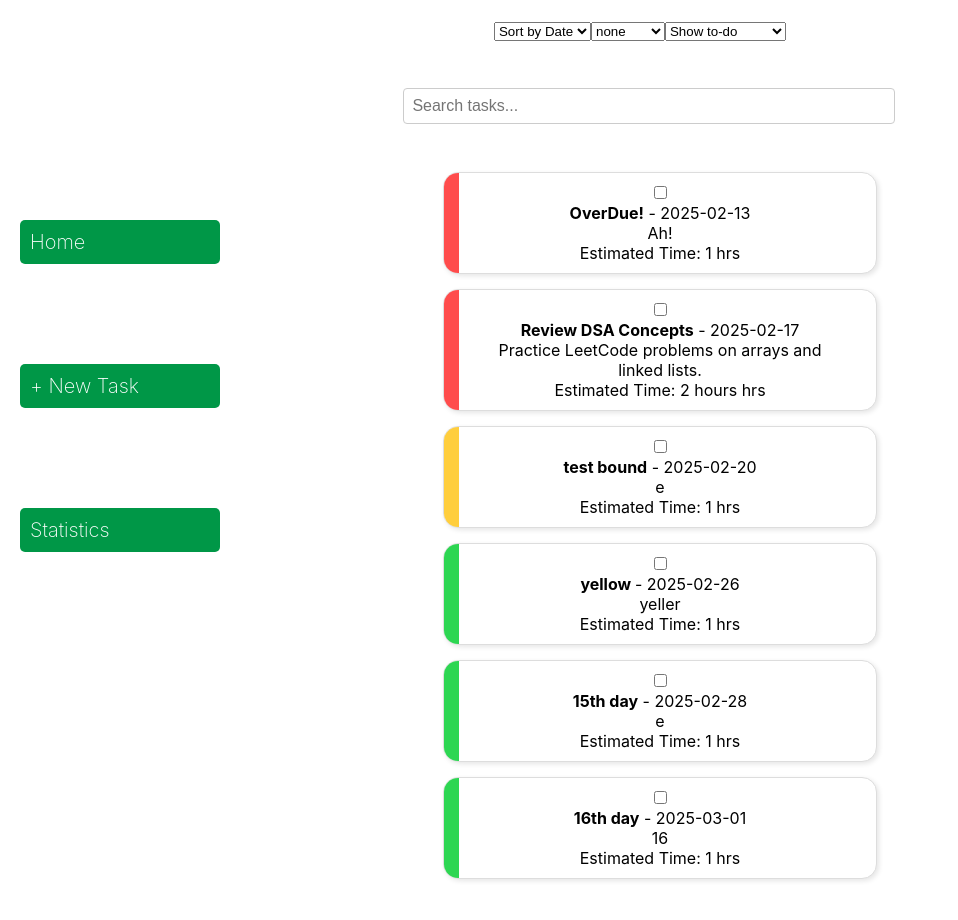
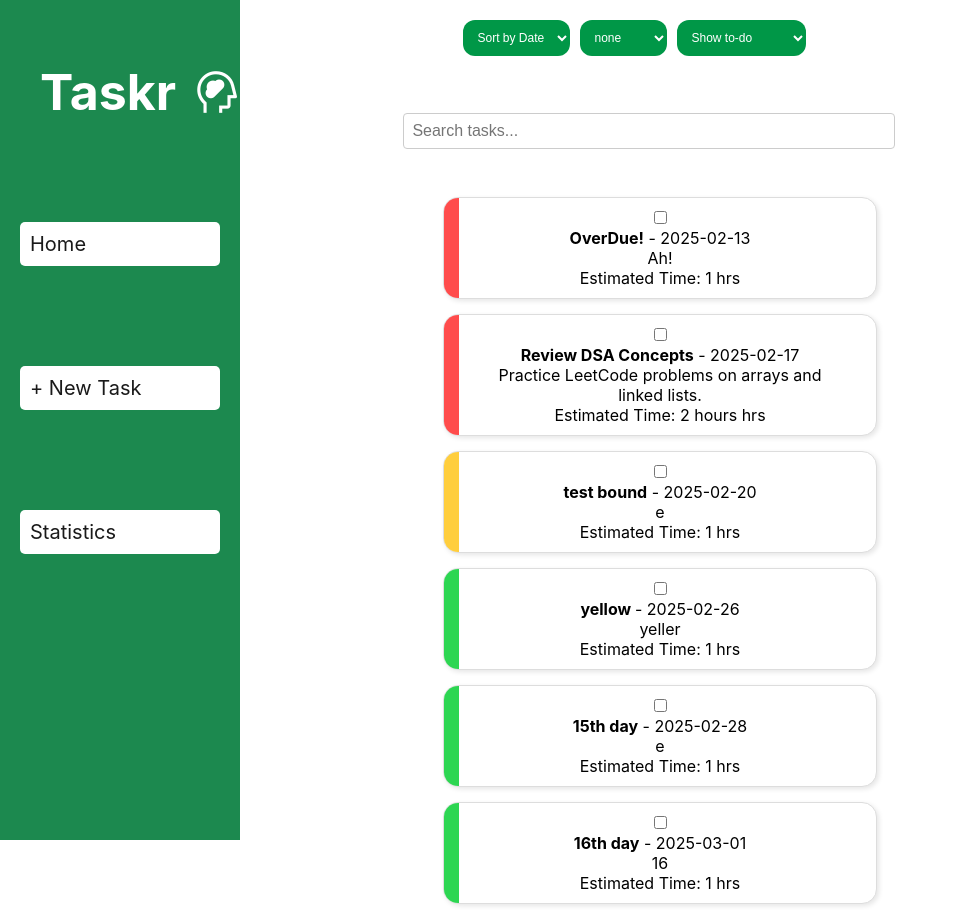
Before and after one commit to BlairCrumbly/taskr, a React (Create React App) app: page / in a window 1280 px wide. Shown: the whole page, without its empty margins (0-958 px from the left). Before the commit the page ends 895 px from the top, so only its background shows below. Built offline with nearby package versions, Linux system fonts and the light colour scheme; data requests are answered from the project's data file; a web font is replaced by a local one.

Commit message:
style changes, logo + sorting style

```diff
--- a/public/index.html
+++ b/public/index.html
@@ -4,6 +4,7 @@
     <link rel="preconnect" href="https://fonts.googleapis.com">
 <link rel="preconnect" href="https://fonts.gstatic.com" crossorigin>
 <link href="https://fonts.googleapis.com/css2?family=Artifika&family=Benne&family=Poppins:ital,wght@0,100;0,200;0,300;0,400;0,500;0,600;0,700;0,800;0,900;1,100;1,200;1,300;1,400;1,500;1,600;1,700;1,800;1,900&display=swap" rel="stylesheet">
+<link rel="stylesheet" href="https://fonts.googleapis.com/css2?family=Material+Symbols+Outlined:opsz,wght,FILL,GRAD@20..48,100..700,0..1,-50..200&icon_names=cognition_2" />
     <meta charset="utf-8" />
     <link rel="icon" href="%PUBLIC_URL%/favicon.ico" />
     <meta name="viewport" content="width=device-width, initial-scale=1" />
--- a/src/components/Navbar.js
+++ b/src/components/Navbar.js
@@ -5,7 +5,15 @@ const Navbar = () => {
 
 
   return (
+
     <nav>
+    <>
+      <h1 className="taskr-heading">
+      <span className="taskr-title">Taskr</span>
+      <span className="material-symbols-outlined">cognition_2</span>
+      </h1>
+    </>
+
       <div>
 
         <Link to="/" className="nav-link">Home</Link>
--- a/src/components/TaskList.js
+++ b/src/components/TaskList.js
@@ -87,7 +87,7 @@ const sortedTasks = useMemo(() => {
 
     <div className="centered-container">
       <div className="TaskList">
-      <div>
+      <div className="DropDowns">
 
 
       <select onChange={handleSortByChange}>
@@ -104,7 +104,7 @@ const sortedTasks = useMemo(() => {
         <option value="green">Green</option>
       </select>
 
-      <select onChange={handleTodoChange}>
+      <select className onChange={handleTodoChange}>
         <option value={false}>Show to-do</option>
         <option value={true}>Show completed</option>
       </select>
--- a/src/styles/Navbar.css
+++ b/src/styles/Navbar.css
@@ -10,7 +10,7 @@ nav {
   position: fixed;
   top: 0;
   left: 0;
-  background-color: white;
+  background-color: rgb(28, 137, 79);
 }
 
 
@@ -27,17 +27,17 @@ nav div {
   text-decoration: none;
   margin-bottom: 100px;
   font-size: 20px;
-  background-color: #009747;;
+  background-color: #ffffff;;
   padding: 10px;
   border-radius: 5px;
-  color: white;
-  font-weight: 200;
+  color: rgb(26, 26, 26);
+  font-weight: 300px;
 
 }
 
 .nav-link:hover {
   font-weight: 600;
-  background-color: #00853e;
+  background-color: #e7e7e7;
 }
 
 /*! ADD FORM CONTAINER  */
@@ -109,3 +109,18 @@ nav div {
 .add-task-form button:hover {
   background-color: #00853e;
 }
+
+.taskr-heading {
+  display: flex;
+  align-items: center; /* Ensures both text and icon are aligned */
+  margin-left: 20px;
+  color: white;
+  font-size: 50px;
+  margin-bottom: -100px;
+  gap: 15px;
+}
+
+.material-symbols-outlined {
+  font-size: 50px; /* Match the font size of Taskr */
+  line-height: 1; /* Ensures vertical alignment */
+}
--- a/src/styles/TaskList.css
+++ b/src/styles/TaskList.css
@@ -76,3 +76,19 @@
   color: red;
   font-weight: bold;
 }
+
+.DropDowns select{
+  color: rgb(255, 255, 255);
+  background-color: #009747;
+  padding: 10px;
+  border-radius: 12px;
+  margin-right: 10px;
+  margin-bottom: 10px;
+  border-style: none;
+  font-size: 12px;
+  font-weight: 400;
+}
+
+.DropDowns select:hover{
+  background-color: #18b05f;
+}
```
